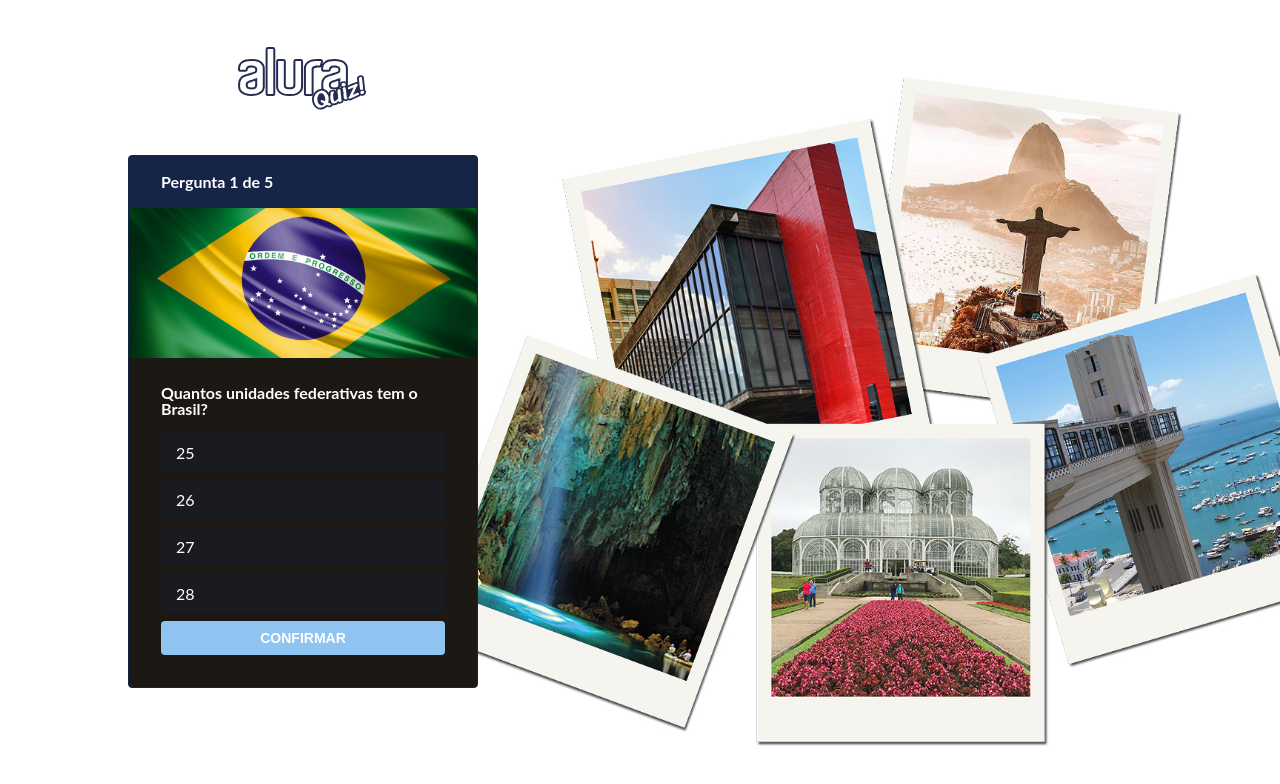
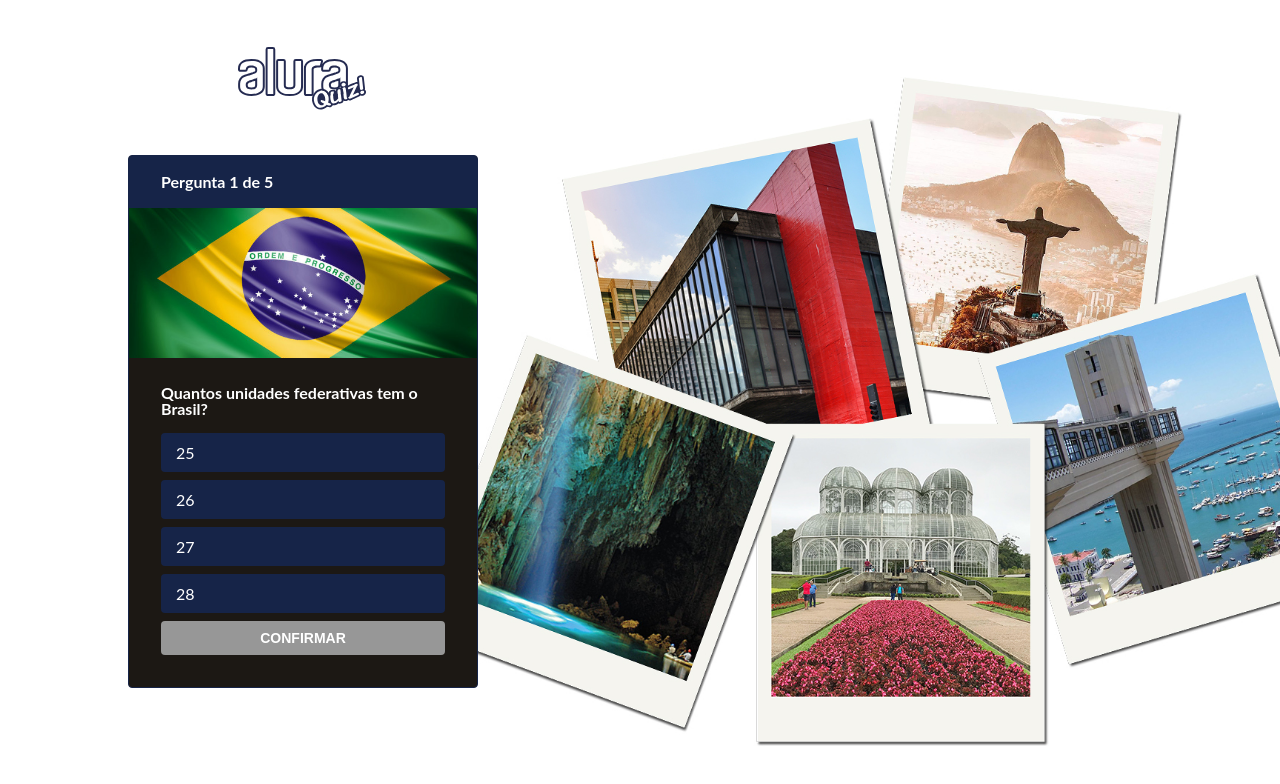
Before and after one commit to Mathtzt/brasilidadesQuiz, a Next.js app: page /quiz in a window 1280 px wide. Shown: the top 784 px of the page. Built offline with nearby package versions, Linux system fonts and the light colour scheme.

Commit message:
Inserindo lógica para registrar a questão que foi selecionada, disable buttons e opcao selecionada styles

```diff
--- a/pages/quiz.js
+++ b/pages/quiz.js
@@ -21,7 +21,12 @@ function LoadingWidget() {
 }
 
 function QuestionWidget({question, totalQuestions, questionIndex, onSubmit}) {
+    const [selectedAlternative, setSelectedAlternative] = React.useState(undefined);
+    const [isQuestionSubmited, setIsQuestionSubmited] = React.useState(false);
     const questionId = `question_${questionIndex}`
+    const isCorrect = selectedAlternative === question.answer;
+    const hasAlternativeSelected = selectedAlternative !== undefined;
+
     return (
         <Widget>
             <Widget.Header>
@@ -50,28 +55,39 @@ function QuestionWidget({question, totalQuestions, questionIndex, onSubmit}) {
 
                 <form onSubmit={(event) => {
                     event.preventDefault();
-                    onSubmit();
+                    setIsQuestionSubmited(true);
+                    setTimeout(() => {
+                        setIsQuestionSubmited(false);
+                        setSelectedAlternative(undefined)
+                        onSubmit();
+                    }, 2000)
                 }}>
                     {question.alternatives.map((alternative, index) => {
                         const alternativeId = `alternativeId_${index}`;
                         return (
                             <Widget.Topic
                                 as="label"
+                                key={alternativeId}
                                 htmlFor={alternativeId}
+                                style={{backgroundColor: selectedAlternative === index ? db.theme.colors.secondary : db.theme.colors.primary }}
                             >
                             <input
                                 style={{display: 'none'}}
                                 type="radio"
                                 name={questionId}
                                 id={alternativeId}
+                                onChange={() => setSelectedAlternative(index)}
                             />
                                 {alternative}
                             </Widget.Topic>
                         );
                     })}
-                    <Button type='submit'>
+                    <Button type='submit' disabled={!hasAlternativeSelected}>
                     Confirmar
                     </Button>
+
+                    {isQuestionSubmited && isCorrect && <p>Você acertou!</p>}
+                    {isQuestionSubmited && !isCorrect && <p>Você errou!</p>}
                 </form>
             </Widget.Content>
         </Widget>
--- a/src/components/Widget/index.js
+++ b/src/components/Widget/index.js
@@ -64,7 +64,10 @@ Widget.Topic = styled.a`
   &:hover,
   &:focus {
     background-color: ${({theme}) => theme.colors.secondary};
+  }
 
+  &:visited {
+    background-color: ${({theme}) => theme.colors.secondary};
   }
 `
 
```
